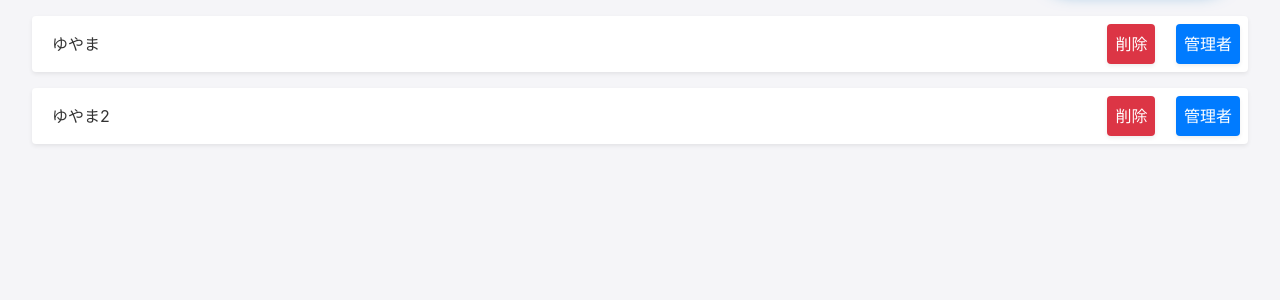
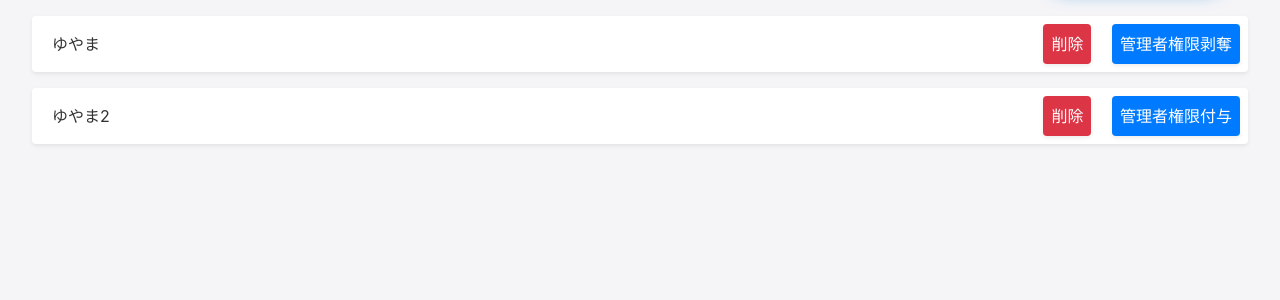
Before and after one commit to posse-ap/gen1.0-tomoharuyuyama, a Laravel app: page /admin in a window 1280 px wide. Shown: the part 64-364 px from the top of the page. Run offline with Laravel 8, Linux system fonts and the light colour scheme; data comes from the database, SQL or seed files in the repository.

Commit message:
管理者権限つけるか外すかわかりやすくしました。

```diff
--- a/src/resources/views/admin.blade.php
+++ b/src/resources/views/admin.blade.php
@@ -46,7 +46,13 @@
                     <div class="info p-1 ml-3">{{ $user->name }}</div>
                     <div class="actions">
                         <button class="action p-2 m-2 border-0 bg-danger text-white rounded shadow-sm" onclick="location.href='{{ route( 'delete' , ['id' => $user->id])}}'">削除</button>
-                        <button class="action p-2 m-2 border-0 bg-primary text-white rounded shadow-sm" onclick="location.href='{{ route( 'make.admin' , ['id' => $user->id])}}'">管理者</button>
+                        <button class="action p-2 m-2 border-0 bg-primary text-white rounded shadow-sm" onclick="location.href='{{ route( 'make.admin' , ['id' => $user->id])}}'">
+                            @if ($user->is_admin == 1)
+                                管理者権限剥奪
+                                @else
+                                管理者権限付与
+                            @endif
+                        </button>
                     </div>
                 </div>
             </div>
```
